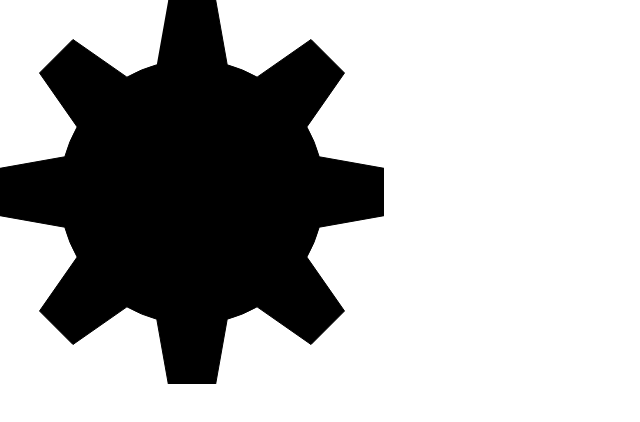
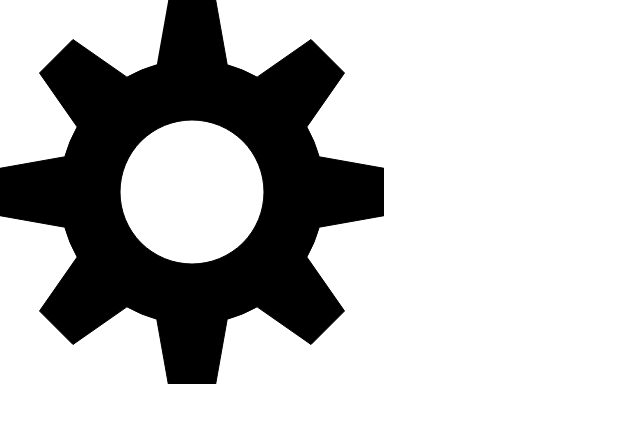
Before and after one commit to ahuth/cog, a React (Create React App) app: page / in a window 1280 px wide. Shown: the top 422 px of the page, without its empty margins (0-640 px from the left). Built offline with nearby package versions, Linux system fonts and the light colour scheme.

Commit message:
Put a hole in the cog

```diff
--- a/src/components/gear.jsx
+++ b/src/components/gear.jsx
@@ -1,4 +1,5 @@
 import React from 'react';
+import getHolePath from '../utils/get-hole-path.js';
 import getTeethPath from '../utils/get-teeth-path.js';
 
 export default function Gear({
@@ -16,11 +17,15 @@ export default function Gear({
   const r3 = diameter3 * size / 2;
   const angleBetween = 360 / teeth;
   const viewBox = `0 0 ${size} ${size}`;
+  const pathData = [
+    getTeethPath(r1, r2, angleBetween, center, teeth, splay),
+    getHolePath(center, r3),
+  ].join(' ');
 
   return (
     <svg height={size} width={size} viewBox={viewBox}>
       <path
-        d={getTeethPath(r1, r2, angleBetween, center, teeth, splay)}
+        d={pathData}
         fill={fill}
         stroke="black"
       />
--- /dev/null
+++ b/src/utils/get-hole-path.js
@@ -0,0 +1,11 @@
+export default function getHolePath(center, radius) {
+  return [
+    'M', center, center - radius,
+    'A', radius, radius,
+    '0 0 0',
+    center, center + radius,
+    'A', radius, radius,
+    '0 0 0',
+    center, center - radius,
+  ].join(' ');
+}
```
